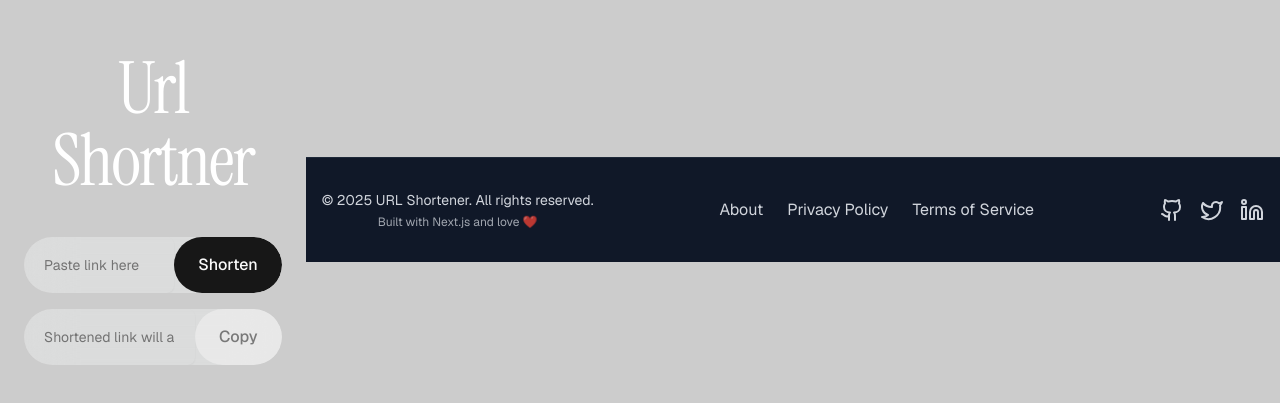
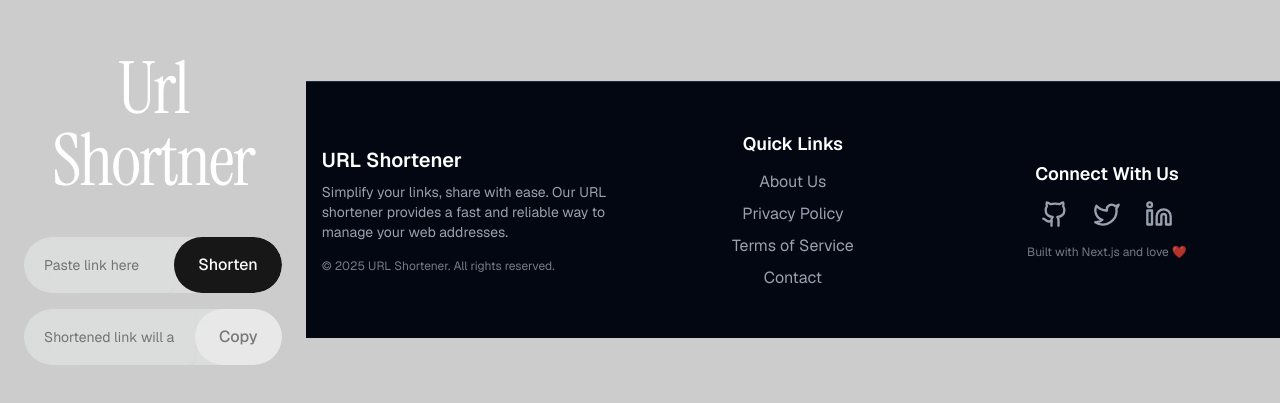
Before and after one commit to mxyxyz9/url-shorter, a Next.js app in the folder fronend/: page / in a window 1280 px wide. Shown: the part 191-594 px from the top of the page. Built offline with nearby package versions, Linux system fonts and the light colour scheme.

Commit message:
Further redesign of footer component with more detailed sections and improved styling

```diff
--- a/fronend/components/footer.tsx
+++ b/fronend/components/footer.tsx
@@ -4,27 +4,34 @@ import { cn } from '@/lib/utils';
 
 export function Footer() {
   return (
-    <footer className="w-full py-8 bg-gray-900 text-gray-300 text-center border-t border-gray-800">
+    <footer className="w-full py-12 bg-gray-950 text-gray-400 text-center border-t border-gray-800">
       <div className="container mx-auto px-4 flex flex-col md:flex-row justify-between items-center">
-        <div className="mb-4 md:mb-0">
-          <p className="text-sm">© {new Date().getFullYear()} URL Shortener. All rights reserved.</p>
-          <p className="text-xs mt-1 opacity-75">Built with Next.js and love ❤️</p>
+        <div className="mb-8 md:mb-0 md:w-1/3 text-left">
+          <h3 className="text-xl font-semibold text-white mb-2">URL Shortener</h3>
+          <p className="text-sm">Simplify your links, share with ease. Our URL shortener provides a fast and reliable way to manage your web addresses.</p>
+          <p className="text-xs mt-4 opacity-75">© {new Date().getFullYear()} URL Shortener. All rights reserved.</p>
         </div>
 
-        <div className="flex space-x-6 mb-4 md:mb-0">
-          <a href="#" className="hover:text-blue-400 transition-colors">About</a>
+        <div className="flex flex-col items-center md:w-1/3 mb-8 md:mb-0">
+          <h4 className="text-lg font-semibold text-white mb-3">Quick Links</h4>
+          <nav className="flex flex-col space-y-2">
+            <a href="#" className="hover:text-blue-400 transition-colors">About Us</a>
             <a href="#" className="hover:text-blue-400 transition-colors">Privacy Policy</a>
             <a href="#" className="hover:text-blue-400 transition-colors">Terms of Service</a>
+            <a href="#" className="hover:text-blue-400 transition-colors">Contact</a>
+          </nav>
         </div>
 
-        <div className="flex justify-center space-x-4">
+        <div className="flex flex-col items-center md:w-1/3">
+          <h4 className="text-lg font-semibold text-white mb-3">Connect With Us</h4>
+          <div className="flex justify-center space-x-6">
             <a
               href="https://github.com/mxyxyz9/url-shorter"
               target="_blank"
               rel="noopener noreferrer"
               className="hover:text-blue-400 transition-colors"
             >
-            <Github className="h-6 w-6" />
+              <Github className="h-7 w-7" />
               <span className="sr-only">GitHub</span>
             </a>
             <a
@@ -33,7 +40,7 @@ export function Footer() {
               rel="noopener noreferrer"
               className="hover:text-blue-400 transition-colors"
             >
-            <Twitter className="h-6 w-6" />
+              <Twitter className="h-7 w-7" />
               <span className="sr-only">Twitter</span>
             </a>
             <a
@@ -42,9 +49,11 @@ export function Footer() {
               rel="noopener noreferrer"
               className="hover:text-blue-400 transition-colors"
             >
-            <Linkedin className="h-6 w-6" />
+              <Linkedin className="h-7 w-7" />
               <span className="sr-only">LinkedIn</span>
             </a>
+          </div>
+          <p className="text-xs mt-4 opacity-75">Built with Next.js and love ❤️</p>
         </div>
       </div>
     </footer>
```
Lines whose indentation alone changed are shown as unchanged.
